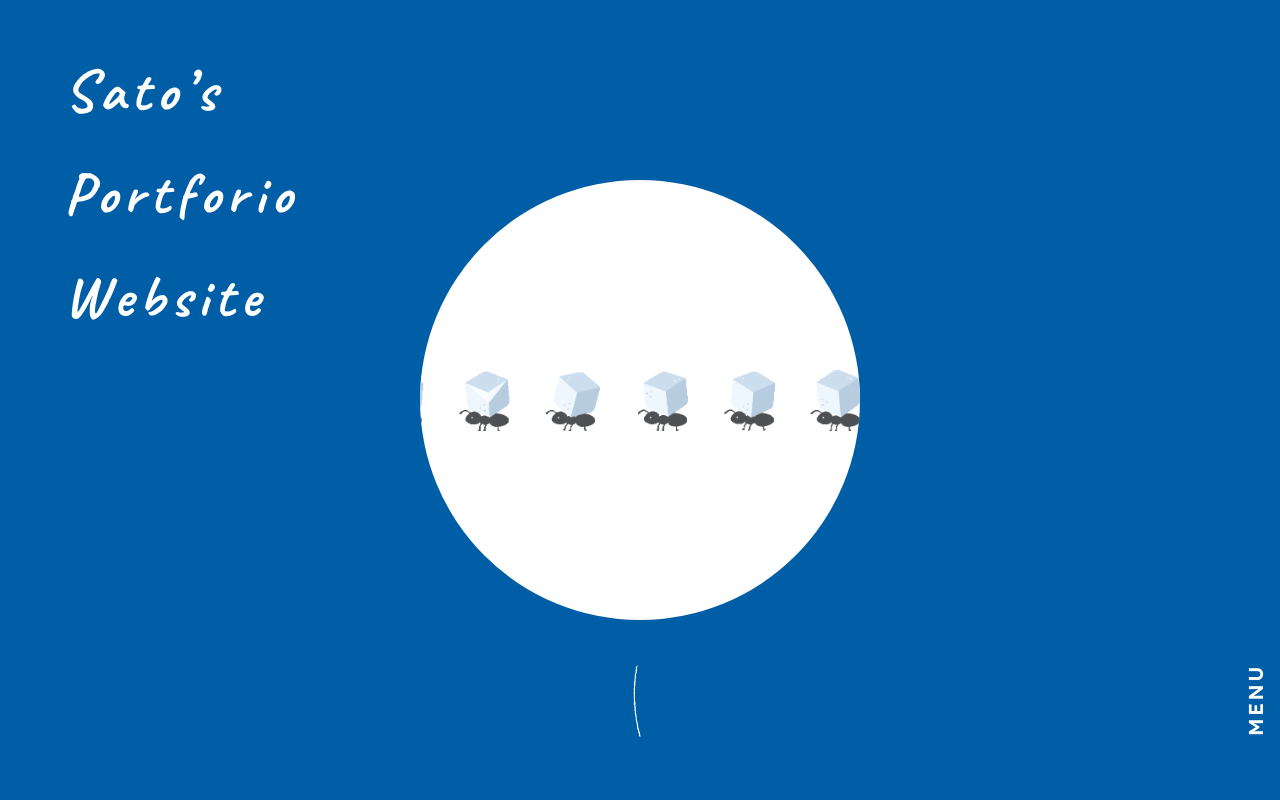
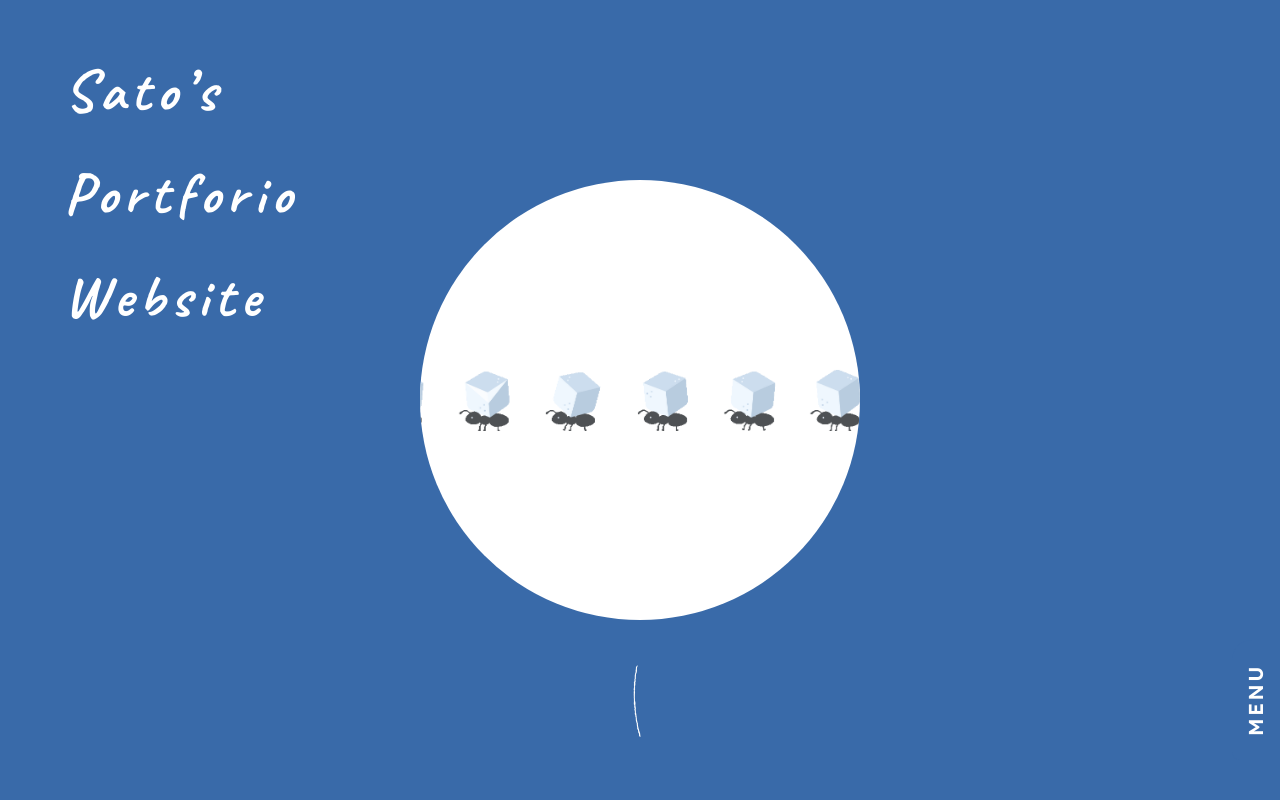
Before and after one commit to sugarcube310/portforio_ver2, a SvelteKit app: page / in a window 1280 px wide. Shown: the top 800 px of the page. Built offline with nearby package versions, Linux system fonts and the light colour scheme.

Commit message:
テーマカラー調整

```diff
--- a/src/styles/includes/_variables.scss
+++ b/src/styles/includes/_variables.scss
@@ -25,10 +25,8 @@ $breakpoints: (
 /* ------------------------------
   Theme color
 --------------------------------- */
-$color-primary: #005ea7;
-$color-secondary: #c2dff4;
-$color-accent: #fada5f;
-$color-gray: #c2c6ca;
+$color-primary: #396aa9;
+$color-gray: #d9dde0;
 $text-color: #333;
 $text-color-gray: #707070;
 
```
